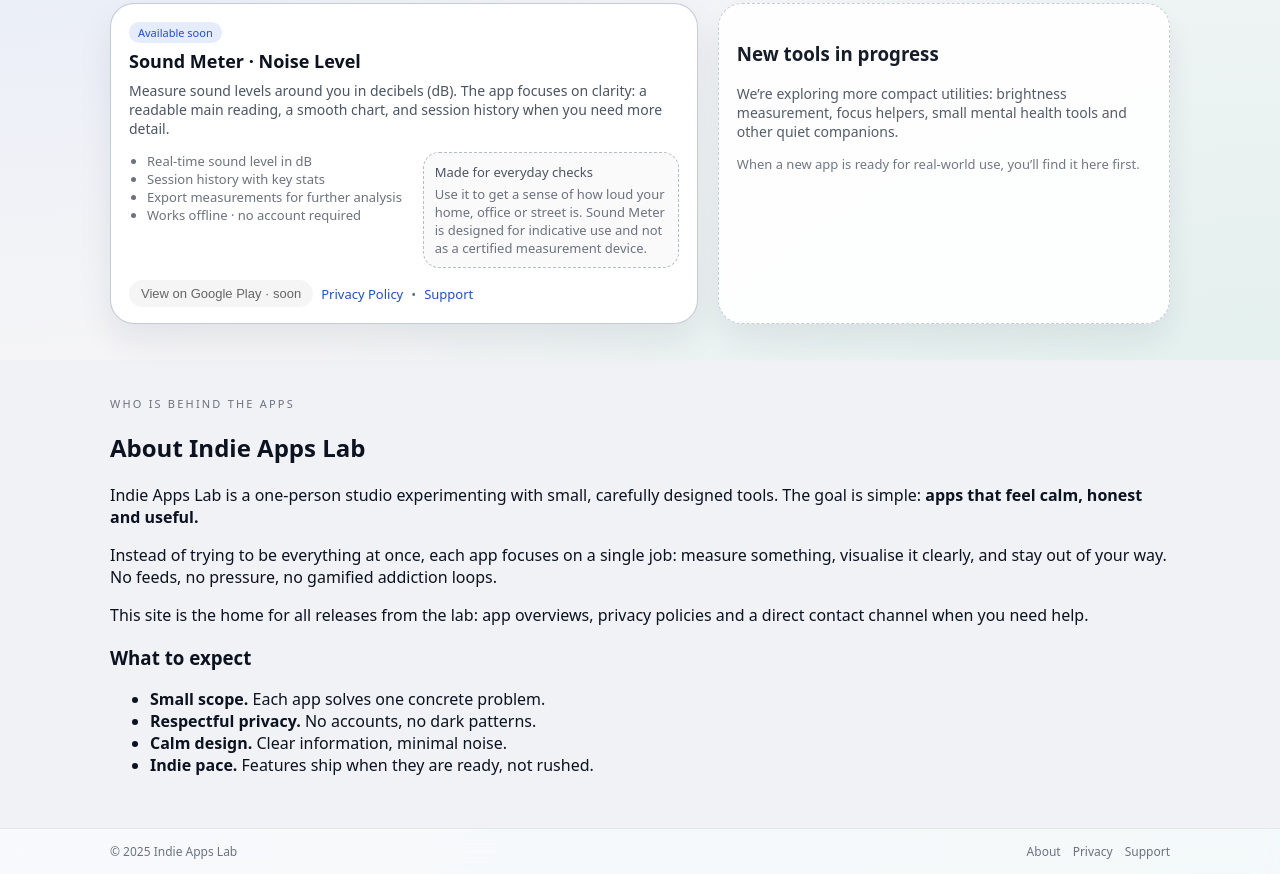
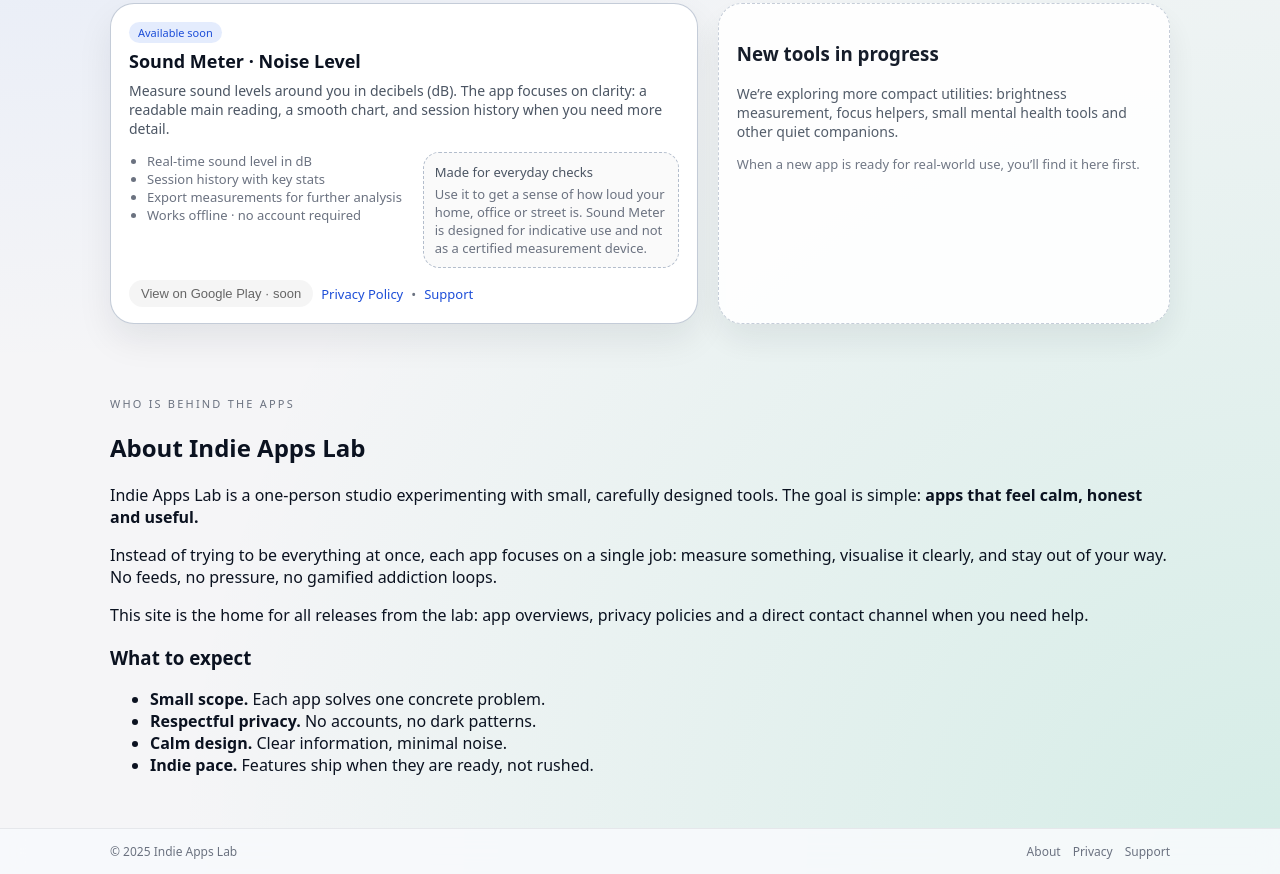
Before and after one commit to indieappslab/indieappslab.github.io, a plain HTML site: page index.html in a window 1280 px wide. Shown: the part 681-1555 px from the top of the page. Drawn offline with Linux system fonts and the light colour scheme.

Commit message:
Update styles.css

```diff
--- a/assets/css/styles.css
+++ b/assets/css/styles.css
@@ -444,7 +444,7 @@
 }
 
 .section-muted {
-  background: var(--bg-subtle);
+  background: transparent;
 }
 
 .narrow {
```
